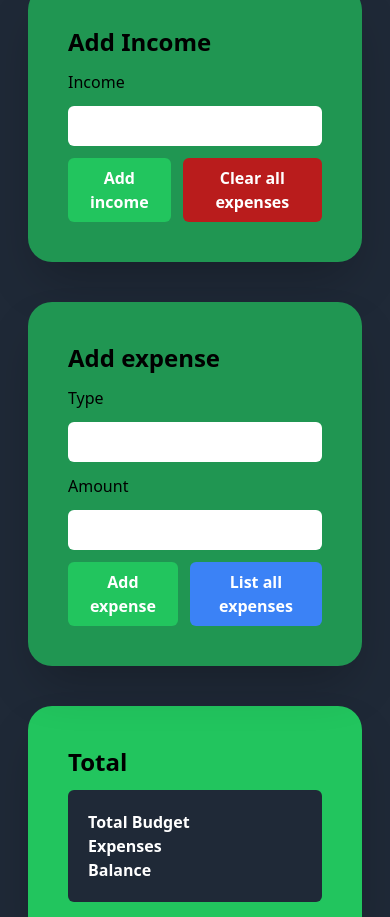
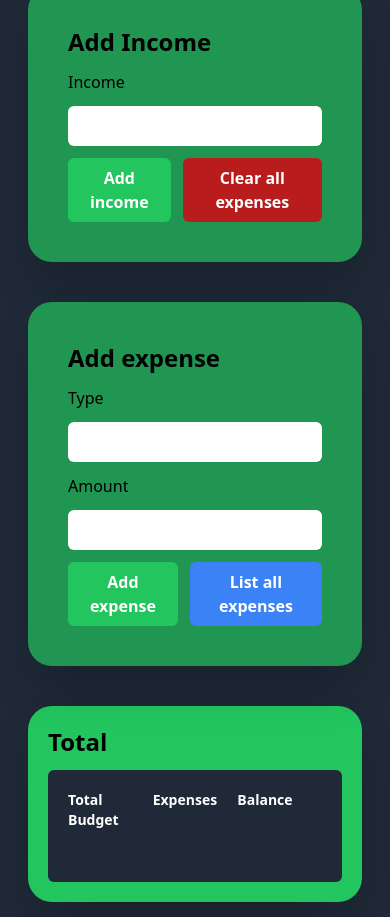
Before and after one commit to Arnold19970330/expense-tracker-Javascript-, a website: page index.html in a window 390 px wide. Shown: the part 158-1075 px from the top of the page. Drawn offline with Linux system fonts and the light colour scheme.

Commit message:
changess

```diff
--- a/index.html
+++ b/index.html
@@ -36,17 +36,17 @@
             </div>
         </div>
         <div class="col-span-2">
-            <div class="bg-green-500 flex flex-col gap-3 rounded-3xl p-10 shadow-2xl mb-10 text-white font-bold">
+            <div class="bg-green-500 flex flex-col gap-3 rounded-3xl p-5 lg:p-10 shadow-2xl mb-10 text-white font-bold">
                 <label class="text-2xl md:text-3xl lg:text-4xl text-black font-bold">Total</label>
-                <div class="grid grid-cols-1 lg:grid-cols-3 bg-gray-800 rounded-md p-5 h-28">
+                <div class="grid grid-cols-3 bg-gray-800 rounded-md p-5 h-28">
                     <div>
-                        <p class="lg:text-xl">Total Budget</p>
+                        <p class="text-sm lg:text-xl">Total Budget</p>
                     </div>
                     <div>
-                        <p class="lg:text-xl">Expenses</p>
+                        <p class="text-sm lg:text-xl">Expenses</p>
                     </div>
                     <div>
-                        <p class="lg:text-xl">Balance</p>
+                        <p class="text-sm lg:text-xl">Balance</p>
                     </div>
                     <div>
                         <p class="budget"></p>
```
Also changed, not shown: dist/output.css.
